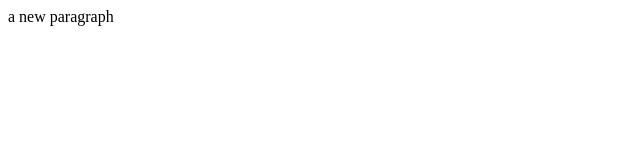
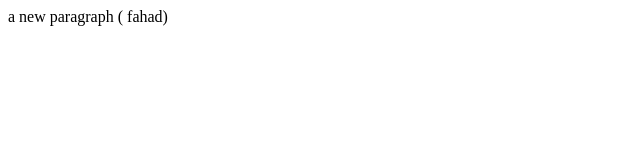
Before and after one commit to ifahadkhann/oldrepositry, a plain HTML site: page localrapo/index.html in a window 1280 px wide. Shown: the full height of the page, 0-640 px from the left. Drawn offline with Linux system fonts and the light colour scheme.

```diff
--- a/localrapo/index.html
+++ b/localrapo/index.html
@@ -1,3 +1,4 @@
 <p>
-    a new paragraph
+    a new paragraph (
+        fahad)
 </p>
```
